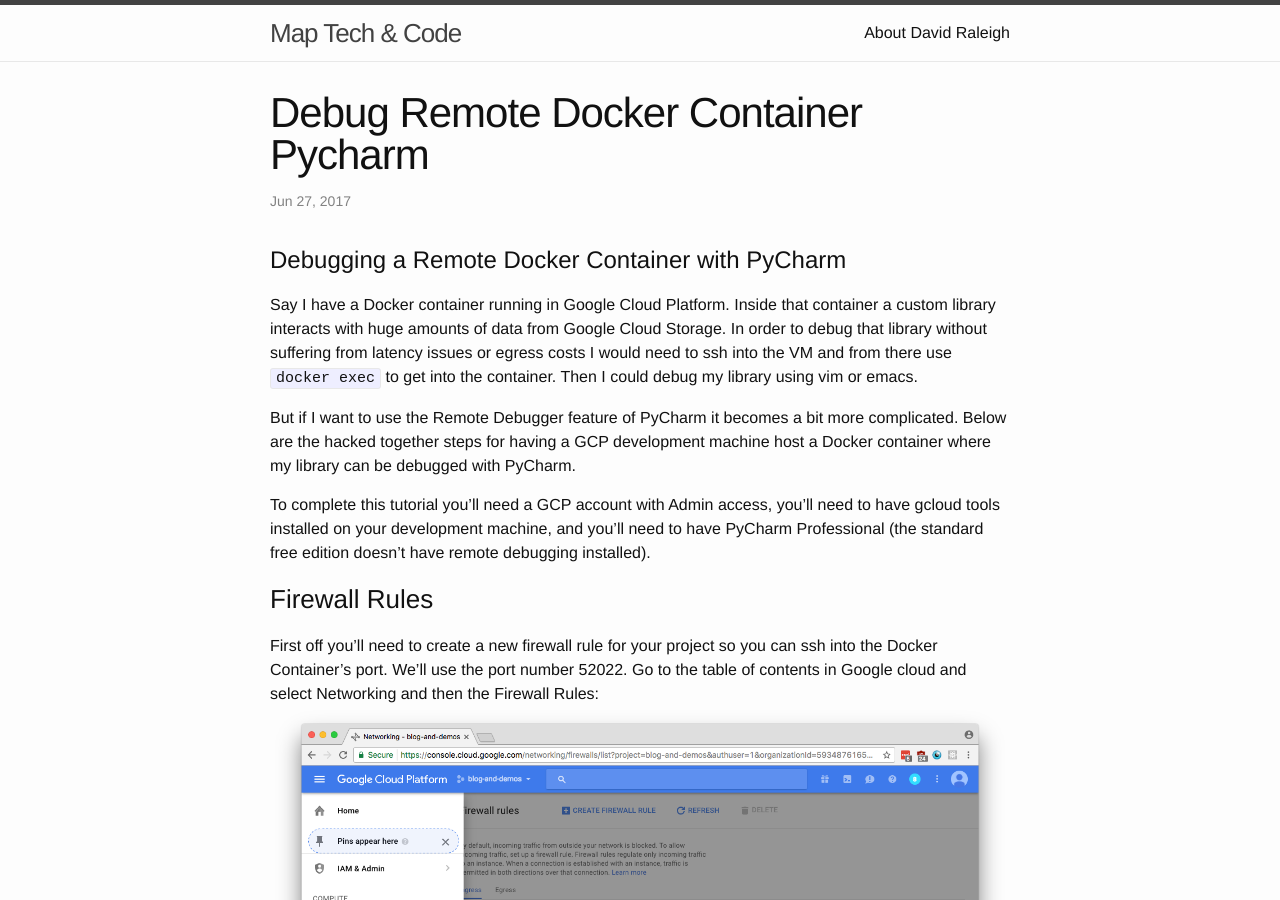
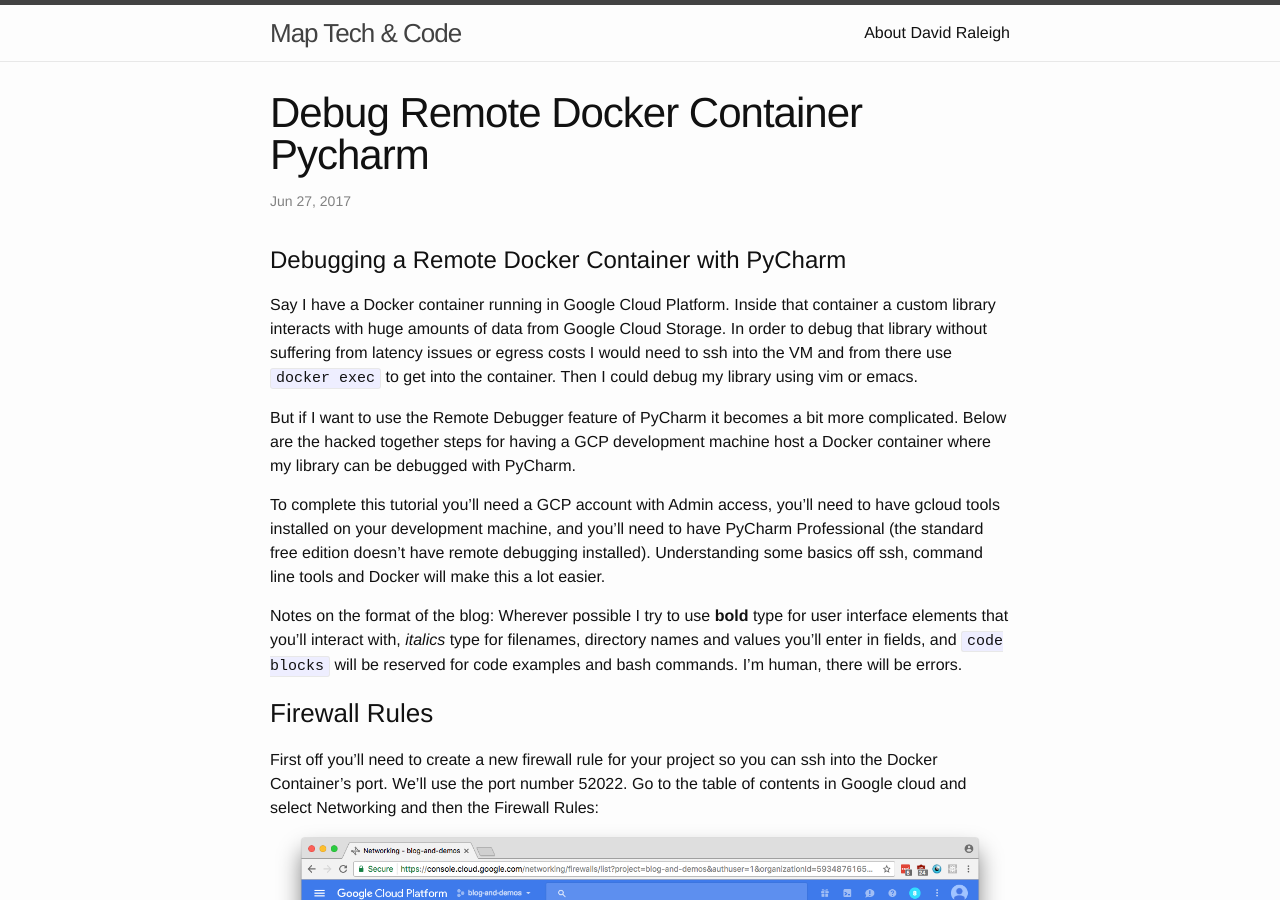
Before and after one commit to davidraleigh/davidraleigh.github.io, a Jekyll site: the page built from _posts/2017-06-27-Debug-Remote-Docker-Container-PyCharm.md, in a window 1280 px wide and 900 px high. Built offline with Jekyll 4.4.1, drawn with Linux system fonts in a browser that asks for light colours; our own code applies the rules of GitHub Pages for plain Markdown files; comment, search, counter and statistics services are not loaded; some of the changed text lies outside the part shown.

Commit message:
fixing typos and adding details

```diff
--- a/_posts/2017-06-27-Debug-Remote-Docker-Container-PyCharm.md
+++ b/_posts/2017-06-27-Debug-Remote-Docker-Container-PyCharm.md
@@ -5,7 +5,9 @@ Say I have a Docker container running in Google Cloud Platform. Inside that cont
 
 But if I want to use the Remote Debugger feature of PyCharm it becomes a bit more complicated. Below are the hacked together steps for having a GCP development machine host a Docker container where my library can be debugged with PyCharm.
 
-To complete this tutorial you'll need a GCP account with Admin access, you'll need to have gcloud tools installed on your development machine, and you'll need to have PyCharm Professional (the standard free edition doesn't have remote debugging installed).
+To complete this tutorial you'll need a GCP account with Admin access, you'll need to have gcloud tools installed on your development machine, and you'll need to have PyCharm Professional (the standard free edition doesn't have remote debugging installed). Understanding some basics off ssh, command line tools and Docker will make this a lot easier.
+
+Notes on the format of the blog: Wherever possible I try to use __bold__ type for user interface elements that you'll interact with, *italics* type for filenames, directory names and values you'll enter in fields, and `code blocks` will be reserved for code examples and bash commands. I'm human, there will be errors.
 
 ### Firewall Rules
 First off you'll need to create a new firewall rule for your project so you can ssh into the Docker Container's port. We'll use the port number 52022. Go to the table of contents in Google cloud and select Networking and then the Firewall Rules:
@@ -15,7 +17,7 @@ The fields you'll have to edit are __Name__, __Target Tags__, __Source IP ranges
 ![Specific SSH Firewall Settings](https://davidraleigh.github.io/assets/pycharm-remote-debug/firewall-settings-2.png)
 
 ### Create VM with Proper Permissions
-Go to Compute Engine in GCP console table of contents and select __Create an Instance__. You'll want to change the __Boot disk__ to be a docker enabled image (in this case the ChromiumOS) and maybe increase the size if you plan on using this for development of lots of different docker images:
+Go to Compute Engine in GCP console table of contents and select __Create an Instance__. You'll want to change the __Boot disk__ to be a docker enabled image (in this case the *Container-Optimized OS*, a Chromium OS) and maybe increase the size beyond 10 gigs if you plan on using this for development of lots of different docker images (images can be pretty damn large):
 
 ![Boot Disk Selection](https://davidraleigh.github.io/assets/pycharm-remote-debug/container-optimized-disk.png)
 
```
